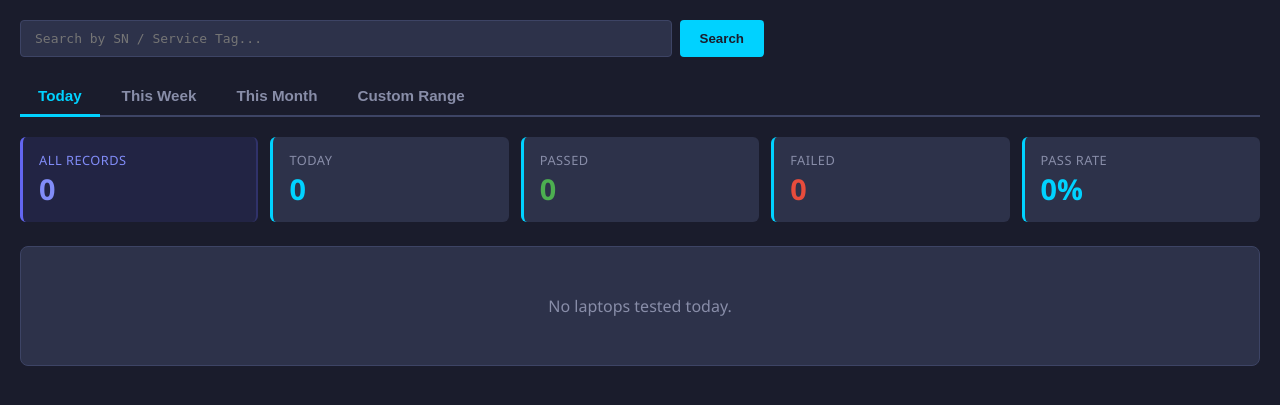
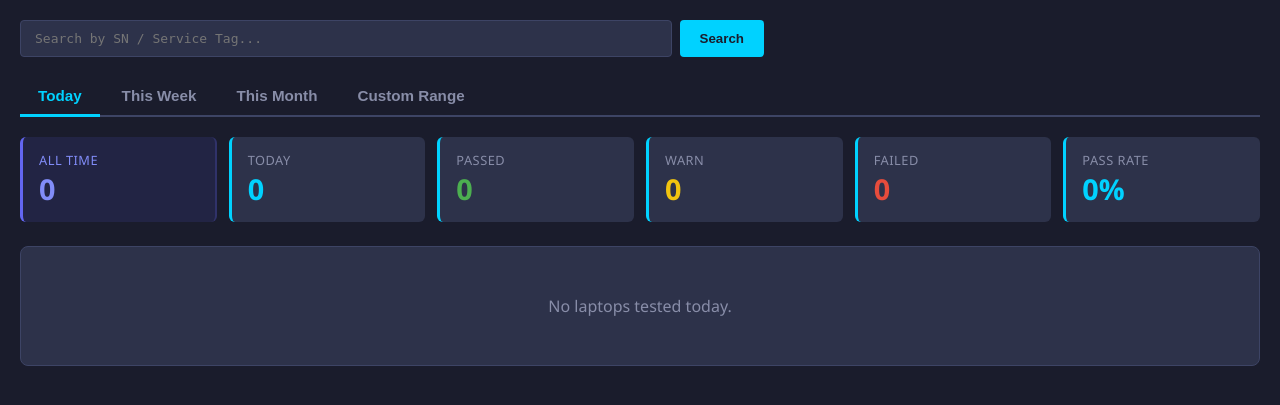
Before and after one commit to herbertliu2019/CearTrack, a Flask app: page /laptop/ in a window 1280 px wide. Shown: the part 68-473 px from the top of the page. Run offline with Flask 3, Linux system fonts and the light colour scheme; data that the repository does not hold is empty.

Commit message:
fix(laptop): fix WARN/FAIL counting, add WARN card, improve date display
- Fix daily breakdown: WARN no longer counted as FAIL (was using else branch)
- Fix loadToday(): compute warned/failed separately instead of total-passed
- Add WARN card to KPI strip across all 4 tabs (6-card layout)
- Add WARN column to Daily Breakdown table (Week/Month/Custom)
- Week starts Sunday, ends Saturday (was Mon-Sun ISO week)
- fmtRange(): same year shows MM/DD – MM/DD, YYYY; cross-year shows MM/DD/YYYY – MM/DD/YYYY
- Date range shown below value in This Week / This Month / Selected cards
- Remove redundant This Week / This Month headings above KPI strip
- Rename ALL RECORDS → ALL TIME, Warning → Warn

Co-Authored-By: Claude Sonnet 4.6 <noreply@anthropic.com>

```diff
--- a/monitorcenter/modules/laptop/templates/module.html
+++ b/monitorcenter/modules/laptop/templates/module.html
@@ -74,9 +74,9 @@
   ══════════════════════════════════════════════════════════════ -->
   <div x-show="activeTab==='today'">
     <!-- KPI strip -->
-    <div class="stats-strip" style="grid-template-columns:repeat(5,1fr);margin-bottom:24px;">
+    <div class="stats-strip" style="grid-template-columns:repeat(6,1fr);margin-bottom:24px;">
       <div class="stat-card" style="background:rgba(99,102,241,0.12);border-left:3px solid #6366f1;border-right:2px solid rgba(99,102,241,0.22);">
-        <div class="stat-label" style="color:#818cf8;">All Records</div>
+        <div class="stat-label" style="color:#818cf8;">All Time</div>
         <div class="stat-value" style="color:#818cf8;" x-text="allTotal"></div>
       </div>
       <div class="stat-card">
@@ -86,6 +86,10 @@
       <div class="stat-card">
         <div class="stat-label">Passed</div>
         <div class="stat-value" style="color:var(--pass);" x-text="today.stats.passed ?? 0"></div>
+      </div>
+      <div class="stat-card">
+        <div class="stat-label">Warn</div>
+        <div class="stat-value" style="color:var(--warn);" x-text="today.stats.warned ?? 0"></div>
       </div>
       <div class="stat-card">
         <div class="stat-label">Failed</div>
@@ -157,22 +161,21 @@
        TAB: THIS WEEK
   ══════════════════════════════════════════════════════════════ -->
   <div x-show="activeTab==='week'">
-    <div style="display:flex;align-items:baseline;gap:10px;margin-bottom:16px;">
-      <div style="font-size:1em;font-weight:700;text-transform:uppercase;
-                  letter-spacing:0.08em;color:var(--text-primary);">This Week</div>
-      <div style="color:var(--text-secondary);font-size:0.85em;"
-           x-text="fmtRange(week.start, week.end)"></div>
-    </div>
-
-    <div class="stats-strip" style="grid-template-columns:repeat(5,1fr);margin-bottom:24px;">
+    <div class="stats-strip" style="grid-template-columns:repeat(6,1fr);margin-bottom:24px;">
       <div class="stat-card" style="background:rgba(99,102,241,0.12);border-left:3px solid #6366f1;border-right:2px solid rgba(99,102,241,0.22);">
-        <div class="stat-label" style="color:#818cf8;">All Records</div>
+        <div class="stat-label" style="color:#818cf8;">All Time</div>
         <div class="stat-value" style="color:#818cf8;" x-text="allTotal"></div>
       </div>
-      <div class="stat-card"><div class="stat-label">This Week</div>
-        <div class="stat-value" x-text="week.stats?.total ?? 0"></div></div>
+      <div class="stat-card">
+        <div class="stat-label">This Week</div>
+        <div class="stat-value" x-text="week.stats?.total ?? 0"></div>
+        <div style="font-size:0.75em;color:var(--text-secondary);margin-top:4px;"
+             x-text="fmtRange(week.start, week.end)"></div>
+      </div>
       <div class="stat-card"><div class="stat-label">Passed</div>
         <div class="stat-value" style="color:var(--pass);" x-text="week.stats?.passed ?? 0"></div></div>
+      <div class="stat-card"><div class="stat-label">Warn</div>
+        <div class="stat-value" style="color:var(--warn);" x-text="week.stats?.warned ?? 0"></div></div>
       <div class="stat-card"><div class="stat-label">Failed</div>
         <div class="stat-value" style="color:var(--fail);" x-text="week.stats?.failed ?? 0"></div></div>
       <div class="stat-card"><div class="stat-label">Pass Rate</div>
@@ -267,17 +270,18 @@
                   letter-spacing:0.06em;color:var(--text-secondary);margin-bottom:12px;">
         Daily Breakdown
       </div>
-      <div style="display:grid;grid-template-columns:140px 70px 80px 70px 1fr 20px;gap:8px;
+      <div style="display:grid;grid-template-columns:140px 70px 80px 70px 70px 1fr 20px;gap:8px;
                   padding-bottom:8px;border-bottom:1px solid var(--border);
                   color:var(--text-secondary);font-size:0.75em;text-transform:uppercase;font-weight:600;">
         <span>Date</span><span>Total</span>
         <span style="color:var(--pass);">Passed</span>
+        <span style="color:var(--warn);">Warn</span>
         <span style="color:var(--fail);">Failed</span><span></span><span></span>
       </div>
       <template x-for="d in (week.daily ?? [])" :key="d.date">
         <div>
           <!-- Day row — clickable -->
-          <div style="display:grid;grid-template-columns:140px 70px 80px 70px 1fr 20px;
+          <div style="display:grid;grid-template-columns:140px 70px 80px 70px 70px 1fr 20px;
                       gap:8px;padding:8px 0;border-bottom:1px solid rgba(255,255,255,0.04);
                       align-items:center;font-size:0.88em;cursor:pointer;"
                @click="toggleSection('week_day_' + d.date)"
@@ -286,6 +290,7 @@
             <span style="color:var(--text-secondary);" x-text="d.date"></span>
             <span style="font-weight:600;" x-text="d.total"></span>
             <span style="color:var(--pass);font-weight:600;" x-text="d.passed"></span>
+            <span style="color:var(--warn);font-weight:600;" x-text="d.warned ?? 0"></span>
             <span style="color:var(--fail);font-weight:600;" x-text="d.failed"></span>
             <div style="height:5px;background:rgba(255,255,255,0.05);border-radius:3px;overflow:hidden;">
               <div style="height:100%;background:var(--pass);border-radius:3px;"
@@ -336,22 +341,21 @@
        TAB: THIS MONTH
   ══════════════════════════════════════════════════════════════ -->
   <div x-show="activeTab==='month'">
-    <div style="display:flex;align-items:baseline;gap:10px;margin-bottom:16px;">
-      <div style="font-size:1em;font-weight:700;text-transform:uppercase;
-                  letter-spacing:0.08em;color:var(--text-primary);">This Month</div>
-      <div style="color:var(--text-secondary);font-size:0.85em;"
-           x-text="fmtRange(month.start, month.end)"></div>
-    </div>
-
-    <div class="stats-strip" style="grid-template-columns:repeat(5,1fr);margin-bottom:24px;">
+    <div class="stats-strip" style="grid-template-columns:repeat(6,1fr);margin-bottom:24px;">
       <div class="stat-card" style="background:rgba(99,102,241,0.12);border-left:3px solid #6366f1;border-right:2px solid rgba(99,102,241,0.22);">
-        <div class="stat-label" style="color:#818cf8;">All Records</div>
+        <div class="stat-label" style="color:#818cf8;">All Time</div>
         <div class="stat-value" style="color:#818cf8;" x-text="allTotal"></div>
       </div>
-      <div class="stat-card"><div class="stat-label">This Month</div>
-        <div class="stat-value" x-text="month.stats?.total ?? 0"></div></div>
+      <div class="stat-card">
+        <div class="stat-label">This Month</div>
+        <div class="stat-value" x-text="month.stats?.total ?? 0"></div>
+        <div style="font-size:0.75em;color:var(--text-secondary);margin-top:4px;"
+             x-text="fmtRange(month.start, month.end)"></div>
+      </div>
       <div class="stat-card"><div class="stat-label">Passed</div>
         <div class="stat-value" style="color:var(--pass);" x-text="month.stats?.passed ?? 0"></div></div>
+      <div class="stat-card"><div class="stat-label">Warn</div>
+        <div class="stat-value" style="color:var(--warn);" x-text="month.stats?.warned ?? 0"></div></div>
       <div class="stat-card"><div class="stat-label">Failed</div>
         <div class="stat-value" style="color:var(--fail);" x-text="month.stats?.failed ?? 0"></div></div>
       <div class="stat-card"><div class="stat-label">Pass Rate</div>
@@ -444,16 +448,17 @@
                   letter-spacing:0.06em;color:var(--text-secondary);margin-bottom:12px;">
         Daily Breakdown
       </div>
-      <div style="display:grid;grid-template-columns:140px 70px 80px 70px 1fr 20px;gap:8px;
+      <div style="display:grid;grid-template-columns:140px 70px 80px 70px 70px 1fr 20px;gap:8px;
                   padding-bottom:8px;border-bottom:1px solid var(--border);
                   color:var(--text-secondary);font-size:0.75em;text-transform:uppercase;font-weight:600;">
         <span>Date</span><span>Total</span>
         <span style="color:var(--pass);">Passed</span>
+        <span style="color:var(--warn);">Warn</span>
         <span style="color:var(--fail);">Failed</span><span></span><span></span>
       </div>
       <template x-for="d in (month.daily ?? [])" :key="d.date">
         <div>
-          <div style="display:grid;grid-template-columns:140px 70px 80px 70px 1fr 20px;
+          <div style="display:grid;grid-template-columns:140px 70px 80px 70px 70px 1fr 20px;
                       gap:8px;padding:8px 0;border-bottom:1px solid rgba(255,255,255,0.04);
                       align-items:center;font-size:0.88em;cursor:pointer;"
                @click="toggleSection('month_day_' + d.date)"
@@ -462,6 +467,7 @@
             <span style="color:var(--text-secondary);" x-text="d.date"></span>
             <span style="font-weight:600;" x-text="d.total"></span>
             <span style="color:var(--pass);font-weight:600;" x-text="d.passed"></span>
+            <span style="color:var(--warn);font-weight:600;" x-text="d.warned ?? 0"></span>
             <span style="color:var(--fail);font-weight:600;" x-text="d.failed"></span>
             <div style="height:5px;background:rgba(255,255,255,0.05);border-radius:3px;overflow:hidden;">
               <div style="height:100%;background:var(--pass);border-radius:3px;"
@@ -539,15 +545,21 @@
           </span>
         </div>
 
-        <div class="stats-strip" style="grid-template-columns:repeat(5,1fr);margin-bottom:24px;">
+        <div class="stats-strip" style="grid-template-columns:repeat(6,1fr);margin-bottom:24px;">
           <div class="stat-card" style="background:rgba(99,102,241,0.12);border-left:3px solid #6366f1;border-right:2px solid rgba(99,102,241,0.22);">
-            <div class="stat-label" style="color:#818cf8;">All Records</div>
+            <div class="stat-label" style="color:#818cf8;">All Time</div>
             <div class="stat-value" style="color:#818cf8;" x-text="allTotal"></div>
           </div>
-          <div class="stat-card"><div class="stat-label">Selected</div>
-            <div class="stat-value" x-text="custom.stats?.total ?? 0"></div></div>
+          <div class="stat-card">
+            <div class="stat-label">Selected</div>
+            <div class="stat-value" x-text="custom.stats?.total ?? 0"></div>
+            <div style="font-size:0.75em;color:var(--text-secondary);margin-top:4px;"
+                 x-text="fmtRange(customFrom, customTo)"></div>
+          </div>
           <div class="stat-card"><div class="stat-label">Passed</div>
             <div class="stat-value" style="color:var(--pass);" x-text="custom.stats?.passed ?? 0"></div></div>
+          <div class="stat-card"><div class="stat-label">Warn</div>
+            <div class="stat-value" style="color:var(--warn);" x-text="custom.stats?.warned ?? 0"></div></div>
           <div class="stat-card"><div class="stat-label">Failed</div>
             <div class="stat-value" style="color:var(--fail);" x-text="custom.stats?.failed ?? 0"></div></div>
           <div class="stat-card"><div class="stat-label">Pass Rate</div>
@@ -640,16 +652,17 @@
                       letter-spacing:0.06em;color:var(--text-secondary);margin-bottom:12px;">
             Daily Breakdown
           </div>
-          <div style="display:grid;grid-template-columns:140px 70px 80px 70px 1fr 20px;gap:8px;
+          <div style="display:grid;grid-template-columns:140px 70px 80px 70px 70px 1fr 20px;gap:8px;
                       padding-bottom:8px;border-bottom:1px solid var(--border);
                       color:var(--text-secondary);font-size:0.75em;text-transform:uppercase;font-weight:600;">
             <span>Date</span><span>Total</span>
             <span style="color:var(--pass);">Passed</span>
+            <span style="color:var(--warn);">Warn</span>
             <span style="color:var(--fail);">Failed</span><span></span><span></span>
           </div>
           <template x-for="d in (custom.daily ?? [])" :key="d.date">
             <div>
-              <div style="display:grid;grid-template-columns:140px 70px 80px 70px 1fr 20px;
+              <div style="display:grid;grid-template-columns:140px 70px 80px 70px 70px 1fr 20px;
                           gap:8px;padding:8px 0;border-bottom:1px solid rgba(255,255,255,0.04);
                           align-items:center;font-size:0.88em;cursor:pointer;"
                    @click="toggleSection('custom_day_' + d.date)"
@@ -658,6 +671,7 @@
                 <span style="color:var(--text-secondary);" x-text="d.date"></span>
                 <span style="font-weight:600;" x-text="d.total"></span>
                 <span style="color:var(--pass);font-weight:600;" x-text="d.passed"></span>
+                <span style="color:var(--warn);font-weight:600;" x-text="d.warned ?? 0"></span>
                 <span style="color:var(--fail);font-weight:600;" x-text="d.failed"></span>
                 <div style="height:5px;background:rgba(255,255,255,0.05);border-radius:3px;overflow:hidden;">
                   <div style="height:100%;background:var(--pass);border-radius:3px;"
--- a/monitorcenter/static/js/app.js
+++ b/monitorcenter/static/js/app.js
@@ -40,9 +40,10 @@ function laptopApp(moduleName) {
       const records = await r.json();
       const total  = records.length;
       const passed = records.filter(r => r.overall_result === 'PASS').length;
-      const failed = total - passed;
+      const warned = records.filter(r => r.overall_result === 'WARN').length;
+      const failed = records.filter(r => r.overall_result === 'FAIL').length;
       this.today = {
-        stats: { total, passed, failed, pass_rate: total ? Math.round(passed / total * 100) : 0 },
+        stats: { total, passed, warned, failed, pass_rate: total ? Math.round(passed / total * 100) : 0 },
         records,
       };
     },
@@ -51,7 +52,7 @@ function laptopApp(moduleName) {
       const r = await fetch(`/${this.moduleName}/api/stats/range?range=week`);
       const d = await r.json();
       this.week = {
-        stats:       { total: d.total, passed: d.passed, failed: d.failed, pass_rate: d.pass_rate },
+        stats:       { total: d.total, passed: d.passed, warned: d.warned ?? 0, failed: d.failed, pass_rate: d.pass_rate },
         by_brand:    (d.brands    ?? []).map(([name, count]) => ({ name, count })),
         fail_reasons:(d.fail_reasons ?? []).map(([reason, count]) => ({ reason, count })),
         daily:       d.daily ?? [],
@@ -65,7 +66,7 @@ function laptopApp(moduleName) {
       const r = await fetch(`/${this.moduleName}/api/stats/range?range=month`);
       const d = await r.json();
       this.month = {
-        stats:       { total: d.total, passed: d.passed, failed: d.failed, pass_rate: d.pass_rate },
+        stats:       { total: d.total, passed: d.passed, warned: d.warned ?? 0, failed: d.failed, pass_rate: d.pass_rate },
         by_brand:    (d.brands    ?? []).map(([name, count]) => ({ name, count })),
         fail_reasons:(d.fail_reasons ?? []).map(([reason, count]) => ({ reason, count })),
         daily:       d.daily ?? [],
@@ -80,7 +81,7 @@ function laptopApp(moduleName) {
       const url = `/${this.moduleName}/api/stats/range?from=${this.customFrom}&to=${this.customTo}`;
       const d = await (await fetch(url)).json();
       this.custom = {
-        stats:       { total: d.total, passed: d.passed, failed: d.failed, pass_rate: d.pass_rate },
+        stats:       { total: d.total, passed: d.passed, warned: d.warned ?? 0, failed: d.failed, pass_rate: d.pass_rate },
         by_brand:    (d.brands    ?? []).map(([name, count]) => ({ name, count })),
         fail_reasons:(d.fail_reasons ?? []).map(([reason, count]) => ({ reason, count })),
         daily:       d.daily ?? [],
@@ -140,8 +141,12 @@ function laptopApp(moduleName) {
 
     fmtRange(start, end) {
       if (!start || !end) return '';
-      const fmt = d => { const p = d.split('-'); return p[1] + '/' + p[2]; };
-      return fmt(start) + ' – ' + fmt(end);
+      const [sy, sm, sd] = start.split('-');
+      const [ey, em, ed] = end.split('-');
+      if (sy === ey) {
+        return `${sm}/${sd} – ${em}/${ed}, ${sy}`;
+      }
+      return `${sm}/${sd}/${sy} – ${em}/${ed}/${ey}`;
     },
 
     renderDetails(record) {
```
Also changed, not shown: monitorcenter/modules/laptop/module.py (+9 -5 lines).
